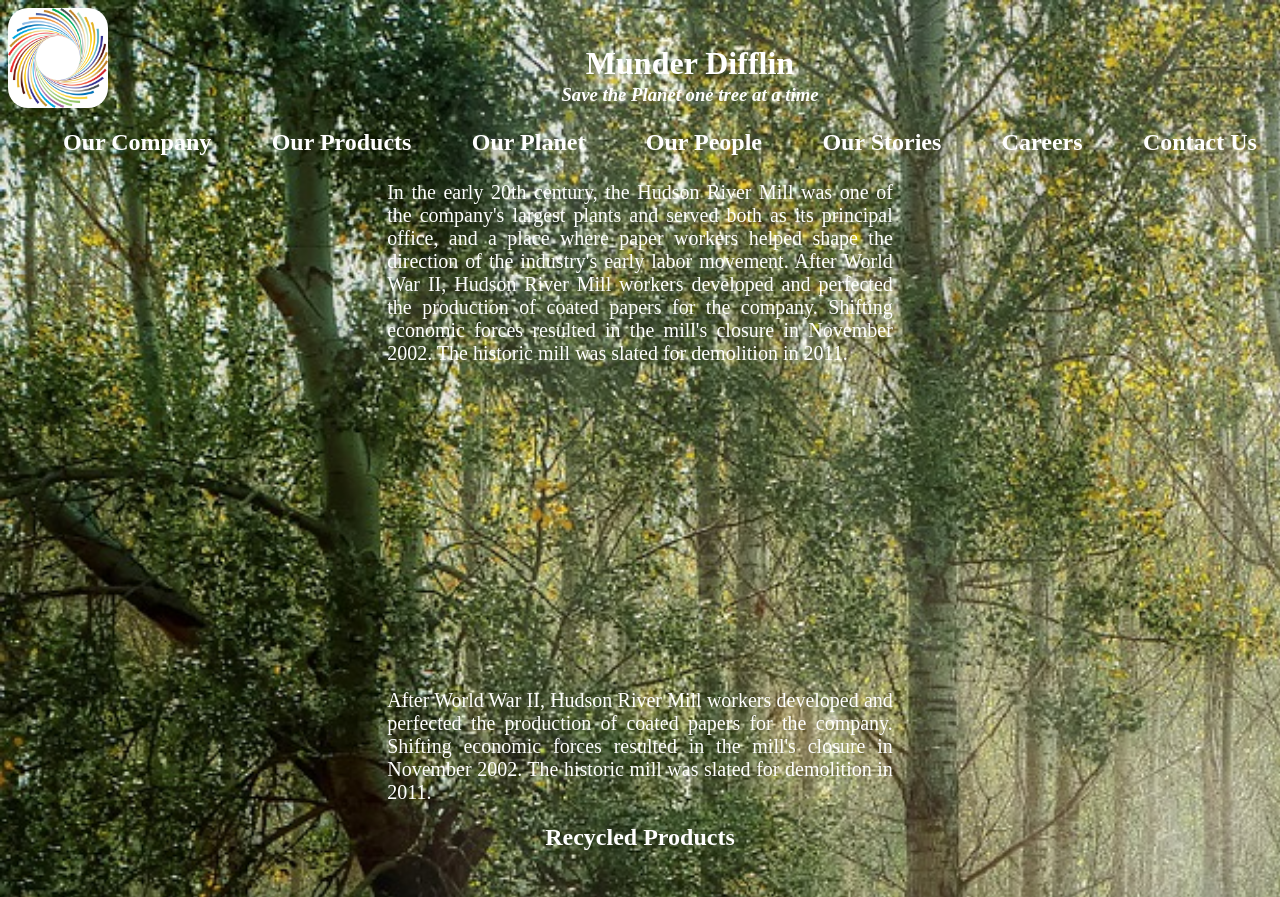
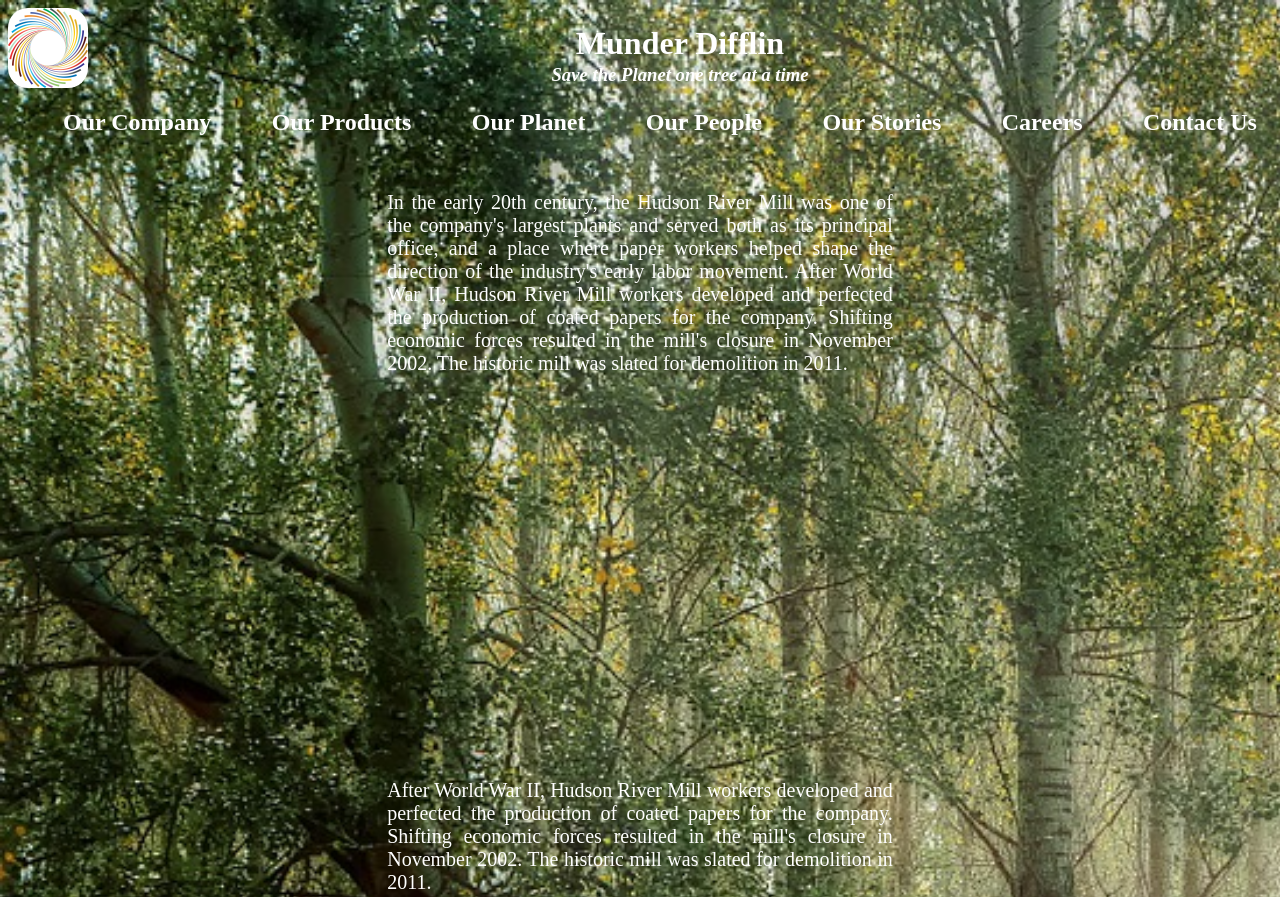
Before and after one commit to a-muscarello/paperco, a plain HTML site: page index.html in a window 1280 px wide. Shown: the top 897 px of the page. Drawn offline with Linux system fonts and the light colour scheme.

Commit message:
Update main.css

```diff
--- a/main.css
+++ b/main.css
@@ -11,13 +11,13 @@ body {
 }
 
 .logo{
-	height: 100px;
-	width: 100px;
+	height: 80px;
+	width: 80px;
 }
 
 .logo-background{
 	background-color: white;
-	width: 100px;
+	width: 80px;
 	border-radius: 20px;
 }
 
@@ -67,9 +67,7 @@ li {
     margin: 50px 10px;
     font-size: 1.5rem;
     font-weight: bold;
-   /* border: 3px #bccdd1 solid;*/
     align-items: center;
-    /*height:350px;*/
 }
 
 
@@ -84,7 +82,7 @@ a:hover, a:active {
 img {
 	position: relative;
 	display: inline-block;
-	border-radius: 8px;
+	border-radius: 10px;
 	width: 250px;
 	height: 200px;
 }
@@ -102,11 +100,11 @@ p {
 
 .text {
 	width: 40%;
-	margin: 0 auto;
+	margin: 50px auto;
 }
 
 .mainbox {
-	margin: 60px 0;
+	margin: 100px 0;
 }
 
 .secondbox {
@@ -125,14 +123,9 @@ p {
 	display: inline-block;
 	margin: 0 60px;
 }
-/* images displayed in flexboxes of different sizes */
 
 #tree {
 	top: 30%;
-}
-
-.button {
-
 }
 
 .show {
```
